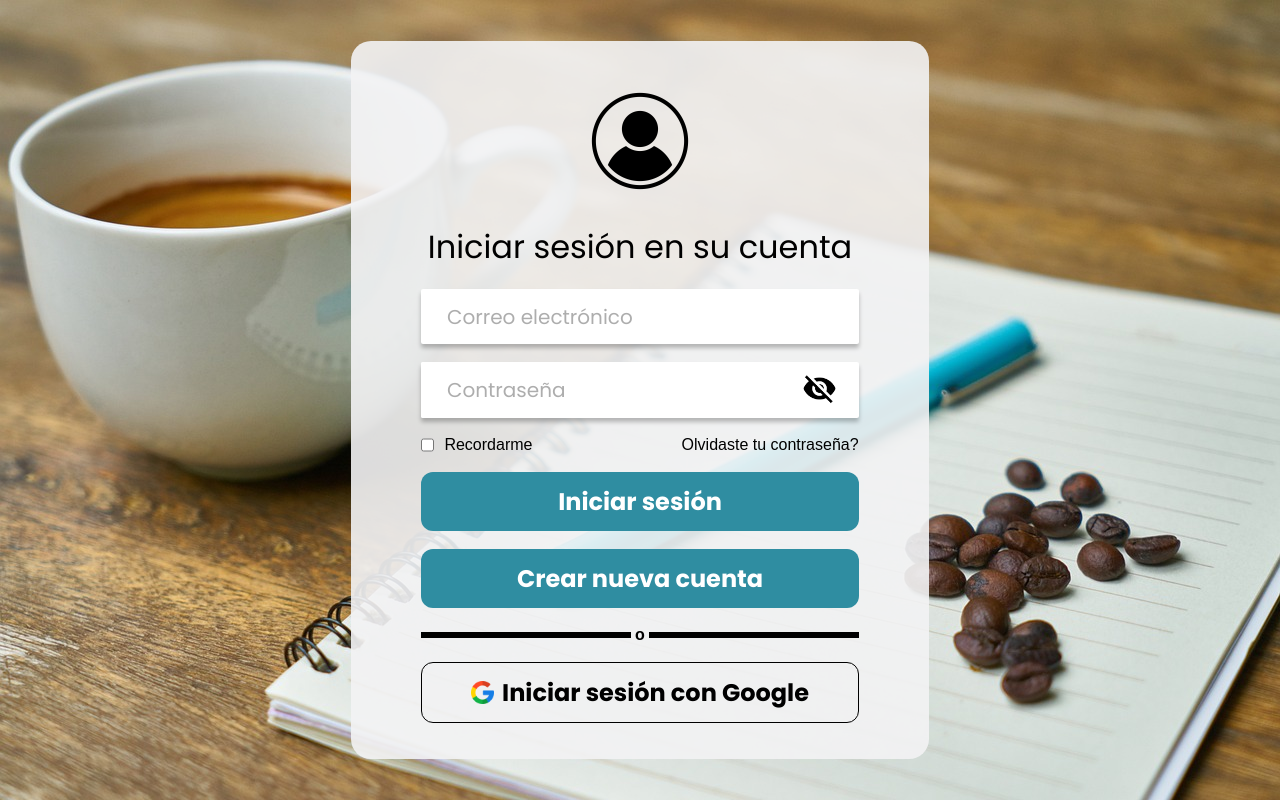
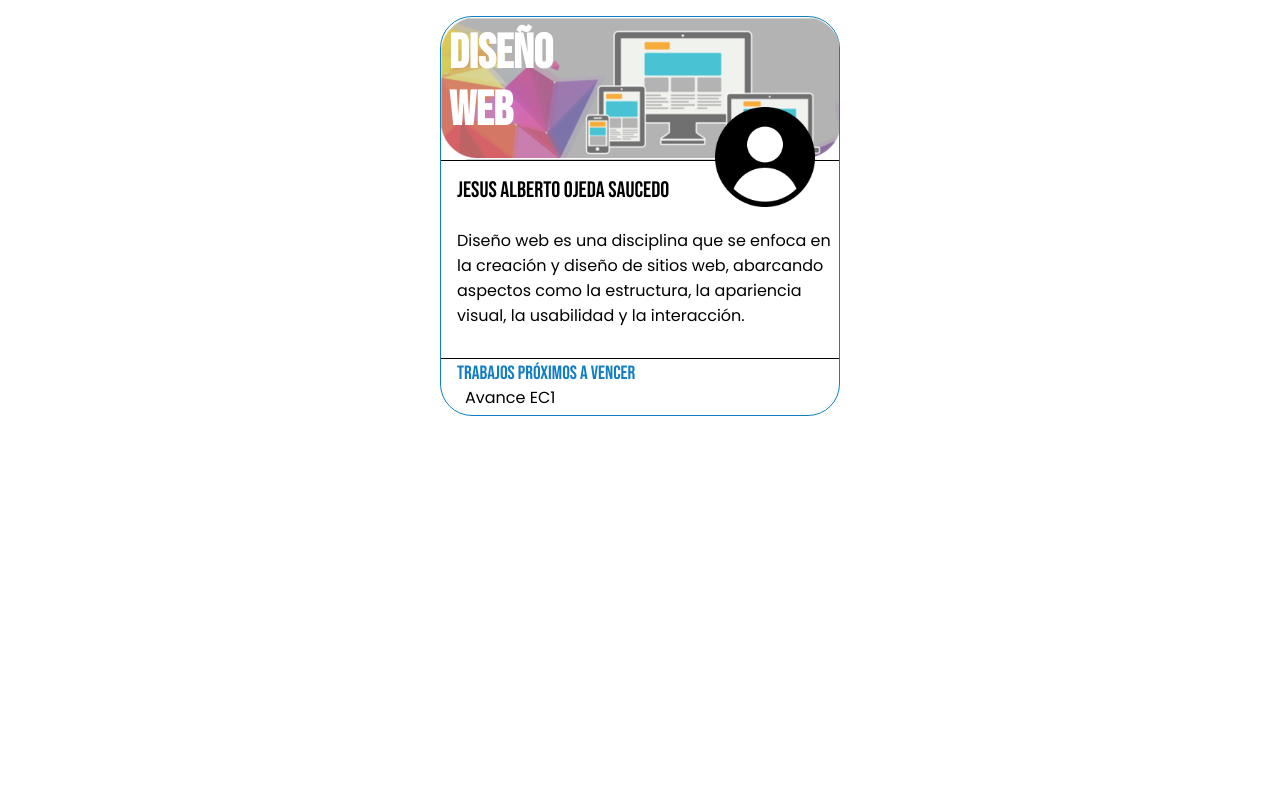
Before and after one commit to brian101016/equipoB-diseno-web, a React (Create React App) app: page / in a window 1280 px wide. Built offline with nearby package versions, Linux system fonts and the light colour scheme.

Commit message:
Commit de manifest y boton de la clase con se scss

```diff
--- a/public/index.html
+++ b/public/index.html
@@ -1,8 +1,8 @@
 <!DOCTYPE html>
-<html lang="en">
+<html lang="es">
   <head>
     <meta charset="utf-8" />
-    <link rel="icon" href="%PUBLIC_URL%/icon-SS.ico" />
+    <link rel="icon" href="%PUBLIC_URL%/icon.ico" />
     <meta name="viewport" content="width=device-width, initial-scale=1" />
     <meta name="theme-color" content="#000000" />
     <meta
@@ -23,7 +23,7 @@
       work correctly both with client-side routing and a non-root public URL.
       Learn how to configure a non-root public URL by running `npm run build`.
     -->
-    <title>React App</title>
+    <title>StudySync</title>
   </head>
   <body>
     <noscript>You need to enable JavaScript to run this app.</noscript>
--- a/src/App.tsx
+++ b/src/App.tsx
@@ -1,12 +1,14 @@
-import TodoList from "@components/TodoList";
-import LoginScreen from "@screens/LoginScreen";
+import Button_Class from "@components/Button_Class";
 
 function App() {
   return (
     <div className="App">
-      {/* <TodoList title="asasd" number={12313} color={"green"} /> */}
-
-      <LoginScreen />
+      <Button_Class
+        title="Diseño Web"
+        description="Diseño web es una disciplina que se enfoca en la creación y diseño de sitios web, abarcando aspectos como la estructura, la apariencia visual, la usabilidad y la interacción."
+        homework="Avance EC1"
+        teacherName="JESUS ALBERTO OJEDA SAUCEDO"
+      />
     </div>
   );
 }
--- /dev/null
+++ b/src/components/Button_Class.tsx
@@ -0,0 +1,51 @@
+import bg_buttonClass from "@theme/images/bg-buttonClass.png";
+import icon_user from "@theme/images/icon-user-buttonClass.png";
+
+export default function Button_Class(props) {
+  /**
+   * Esta función es la que mueve entre pestañas, aún no se ha habilitado el react router
+   * así que cuando este listo puede omitirse esta función
+   */
+  function redirect() {
+    window.location.href =
+      "https://www.youtube.com/watch?v=S-Xm7s9eGxU&list=RDMM&index=27";
+  }
+
+  return (
+    <>
+      <button id="border-class-button" onClick={redirect}>
+        <div
+          className="image-class-button"
+          style={{
+            backgroundImage: `url('${bg_buttonClass}')`,
+          }}>
+          <h1 className="title-class-button">
+            {props.title || "Titulo de materia"}
+          </h1>
+        </div>
+
+        <div className="icon-class-button">
+          <img
+            src={icon_user}
+            alt={props.icon}
+            className="icon-image-class-button"
+            width={props.width || "100px"}
+            height={props.height || "100px"}
+          />
+        </div>
+        <div className="central-class-button">
+          <h1 className="teacherName-class-button">{props.teacherName}</h1>
+          <p className="description-class-button">
+            {props.description || "Descripción"}
+          </p>
+        </div>
+        <div className="footer-class-button">
+          <p className="text-footer-class-button">TRABAJOS PRÓXIMOS A VENCER</p>
+          <p className="homework-footer-class-button">
+            {props.homework || "Ninguno"}
+          </p>
+        </div>
+      </button>
+    </>
+  );
+}
--- a/src/theme/styles.scss
+++ b/src/theme/styles.scss
@@ -1,5 +1,6 @@
 // ################################################################################################ FONT FACE
 @import url("https://fonts.googleapis.com/css2?family=Poppins:wght@200;300;400;500;600;700&display=swap");
+@import url("https://fonts.googleapis.com/css2?family=Bebas+Neue&display=swap");
 
 // ################################################################################################ MIXINS
 @mixin flex-type {
@@ -93,7 +94,6 @@ body {
     &:focus {
       outline: none;
     }
-
   }
 
   .inputPassContainer {
@@ -111,15 +111,12 @@ body {
   .inputPassContainer .inputIcon {
     box-shadow: none;
     width: 372px;
-
   }
 }
-
 
 img#ojoIcon {
   width: 35px;
 }
-
 
 #passOjo {
   background: none;
@@ -127,10 +124,6 @@ img#ojoIcon {
   cursor: pointer;
   padding: 9px;
 }
-
-
-
-
 
 // ################################################################################################ BUTTONS
 .button {
@@ -149,7 +142,6 @@ img#ojoIcon {
   &:hover {
     color: black;
   }
-
 }
 
 .buttonGoogle {
@@ -160,7 +152,6 @@ img#ojoIcon {
   &:hover {
     color: #2f8da1;
   }
-
 }
 
 img#iconGoogle {
@@ -174,6 +165,102 @@ img#iconGoogle {
   margin-right: 8px;
 }
 
+// ######################################### Button Class
+#border-class-button {
+  height: 400px;
+  width: 400px;
+  border-radius: 8%;
+  border: 1.2px solid #127ec2;
+  margin: 1rem;
+  background-color: #fff;
+  position: relative;
+
+  .title-class-button {
+    width: 40%;
+    color: #fff;
+    font-family: "Bebas Neue";
+    font-size: 3rem;
+    margin: 0.5rem;
+    font-style: normal;
+    font-weight: 700;
+    line-height: normal;
+    text-align: left;
+    position: absolute;
+  }
+
+  .central-class-button {
+    height: 50%;
+    border-bottom: 0.9px solid black;
+    border-top: 0.9px solid black;
+  }
+
+  .icon-class-button {
+    border-radius: 50%;
+  }
+
+  .teacherName-class-button {
+    color: #000;
+    font-family: "Bebas Neue";
+    font-size: 1.4rem;
+    font-style: normal;
+    font-weight: 400;
+    line-height: normal;
+    text-align: justify;
+    margin-left: 1rem;
+    margin-top: 1rem;
+  }
+  .description-class-button {
+    color: #000;
+    font-family: "Poppins";
+    font-size: 1rem;
+    font-style: normal;
+    font-weight: 400;
+    line-height: normal;
+    text-align: left;
+    margin-left: 1rem;
+    margin-top: 1.5rem;
+  }
+
+  .footer-class-button {
+    margin-top: 0.2rem;
+    height: 20%;
+  }
+
+  .text-footer-class-button {
+    color: #127ec2;
+    font-family: "Bebas Neue";
+    font-size: 1.2rem;
+    font-style: normal;
+    font-weight: 400;
+    line-height: normal;
+    text-align: justify;
+    margin-left: 1rem;
+  }
+  .icon-image-class-button {
+    position: absolute;
+    top: 5rem;
+    left: 16.5rem;
+    right: 0;
+    margin: 10px;
+  }
+  .image-class-button {
+    height: 36%;
+  }
+  .homework-footer-class-button {
+    color: #000;
+    font-family: Poppins;
+    font-size: 1rem;
+    font-style: normal;
+    font-weight: 400;
+    line-height: normal;
+    margin-left: 1.5rem;
+    text-align: justify;
+  }
+
+  //&:hover {
+  //  opacity: 80%;
+  //}
+}
 
 // ################################################################################################ LIST
 .list {
```
Also changed, not shown: src/theme/images/bg-buttonClass.png (added), src/theme/images/icon-user-buttonClass.png (added).
